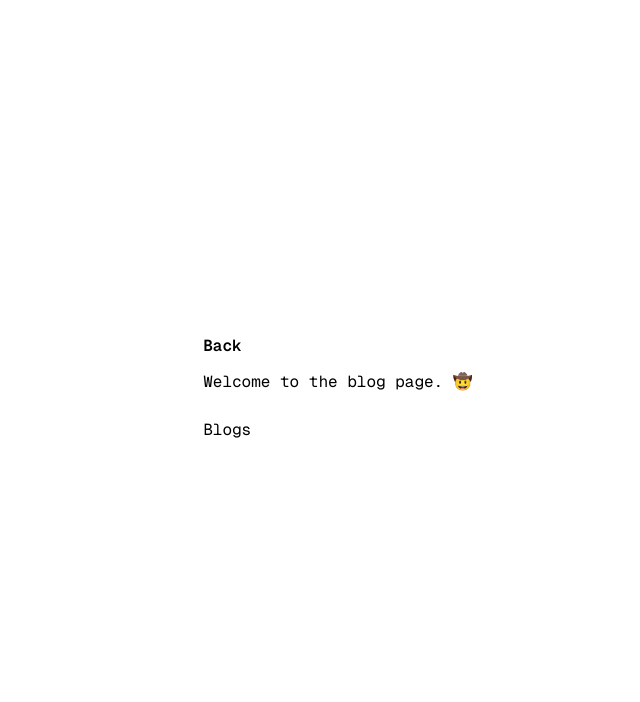
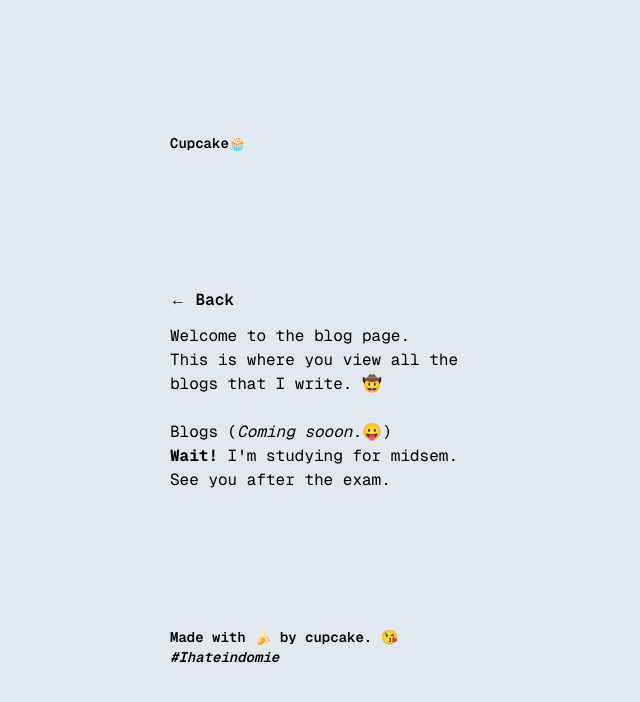
Before and after one commit to joshuaddf/next-wix, a Next.js app: page /blog in a window 1280 px wide. Shown: the top 702 px of the page, without its empty margins (302-942 px from the left). Built offline with nearby package versions, Linux system fonts and the light colour scheme.

Commit message:
Added some content

```diff
--- a/src/app/blog/page.tsx
+++ b/src/app/blog/page.tsx
@@ -7,12 +7,18 @@ const page  = async () => {
   // const {items:posts} = await wixClient.collections.getDataCollection("Exampleposts");
 
   return (
-    <div className='font-geist-mono flex items-center justify-center flex-col h-screen'>
+    <div className=' flex items-center justify-center flex-col h-full w-full px-6'>
       <div className="flex flex-col items-start">
-        <span className='pb-3 font-semibold'><Link href="/">Back</Link></span>
-        <h1>Welcome to the blog page. 🤠</h1>
+        <span className='pb-3 font-semibold'><Link href="/">&#8592; Back</Link></span>
+        <h1 className='bg-3'>Welcome to the blog page. <br />
+          This is where you view all the blogs that I write.
+          🤠</h1>
 
-        <h2 className='py-6 '>Blogs</h2>
+        <h2 className='pt-6 '>Blogs (<em>Coming sooon.</em><span>😛</span>)</h2>
+        <p><strong>Wait! </strong>I'm studying for midsem. <br />
+        See you after the exam.
+        </p>
+
         <ul>
           <li>
             {/* {posts.map((post: any) => (
--- a/src/app/globals.css
+++ b/src/app/globals.css
@@ -3,3 +3,6 @@
 @theme {
   --font-geist-mono: var(--font-geist-sans);
 }
+body {
+  @apply font-geist-mono bg-slate-200
+}
--- a/src/app/layout.tsx
+++ b/src/app/layout.tsx
@@ -1,6 +1,8 @@
 import type { Metadata } from "next";
 import { Geist, Geist_Mono, Space_Mono } from "next/font/google";
 import "./globals.css";
+import Header from "@/components/Header";
+import Footer from "@/components/Footer";
 
 // const spaceMono = Space_Mono({
 //   variable: "--font-space-mono",
@@ -19,8 +21,8 @@ const geistMono = Geist_Mono({
 });
 
 export const metadata: Metadata = {
-  title: "Create Next App",
-  description: "Generated by create next app",
+  title: "Cupcake's Blog(salt)",
+  description: "Unserious activities. 😛",
 };
 
 export default function RootLayout({
@@ -31,9 +33,13 @@ export default function RootLayout({
   return (
     <html lang="en">
       <body
-        className={`${geistSans.variable} ${geistMono.variable} antialiased`}
+        className={`${geistSans.variable} ${geistMono.variable} antialiased flex flex-col justify-center  h-screen items-center`}
       >
-        {children}
+        <div className="h-2/3 flex flex-col items-start max-w-[40ch]">
+          <Header />
+          {children}
+          <Footer />
+        </div>
       </body>
     </html>
   );
--- a/src/app/page.tsx
+++ b/src/app/page.tsx
@@ -2,10 +2,10 @@ import Link from "next/link";
 
 export default function Home() {
   return (
-    <div className="font-geist-mono flex items-center justify-center flex-col h-screen">
+    <div className=" flex items-center justify-center flex-col h-screen">
       <div className="flex flex-col items-start px-6">
-      <h1 className=" text-xl">This is being made with wix cms</h1>
-      <p className="py-6">Wanna see some content? Checkout <Link className="font-bold" href="/blog">blog </Link>for some content. 😉</p>
+      <h1 className="text-lg">What's up sugarr? <span className="text-black/[.3]">(salt)</span>😏 </h1>
+      <p className="py-6">Wanna see some content?? Checkout <Link className="font-bold bg-slate-300/[0.8]" href="/blog">blog</Link> for some content. 😉</p>
       </div>
     </div>
   );
--- /dev/null
+++ b/src/components/Footer.jsx
@@ -0,0 +1,13 @@
+import React from 'react'
+
+const Footer = () => {
+  return (
+    <footer className='px-6'>
+      <p className=' font-semibold text-sm'>Made with 🍌 by cupcake. 😘
+        <br /> <em>#Ihateindomie</em>
+      </p>
+    </footer>
+  )
+}
+
+export default Footer
--- /dev/null
+++ b/src/components/Header.tsx
@@ -0,0 +1,11 @@
+import React from 'react'
+
+const Header = () => {
+    return (
+        <header className='px-6'>
+            <h1 className=' font-semibold text-sm'>Cupcake🧁</h1>
+        </header>
+    )
+}
+
+export default Header
```
